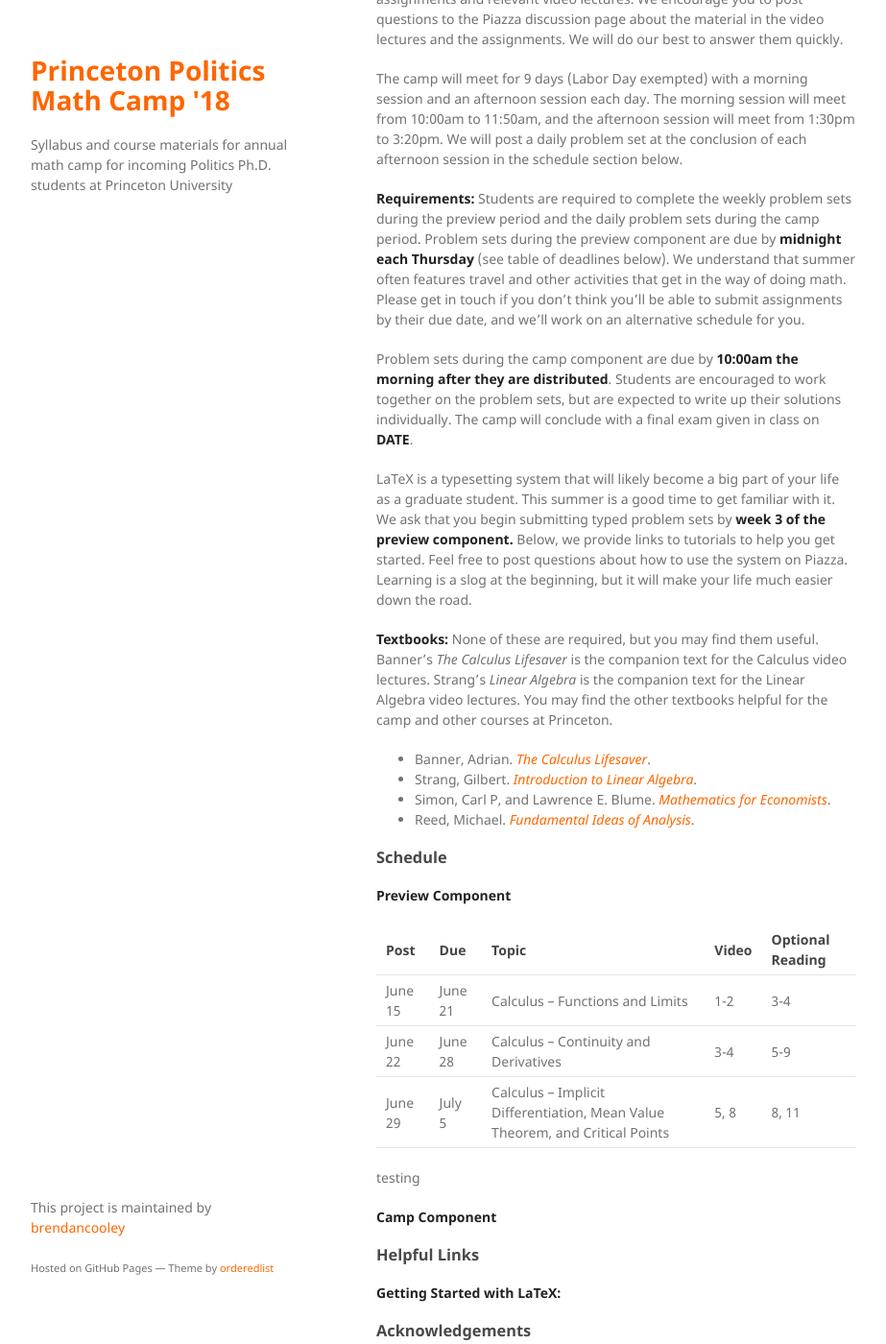
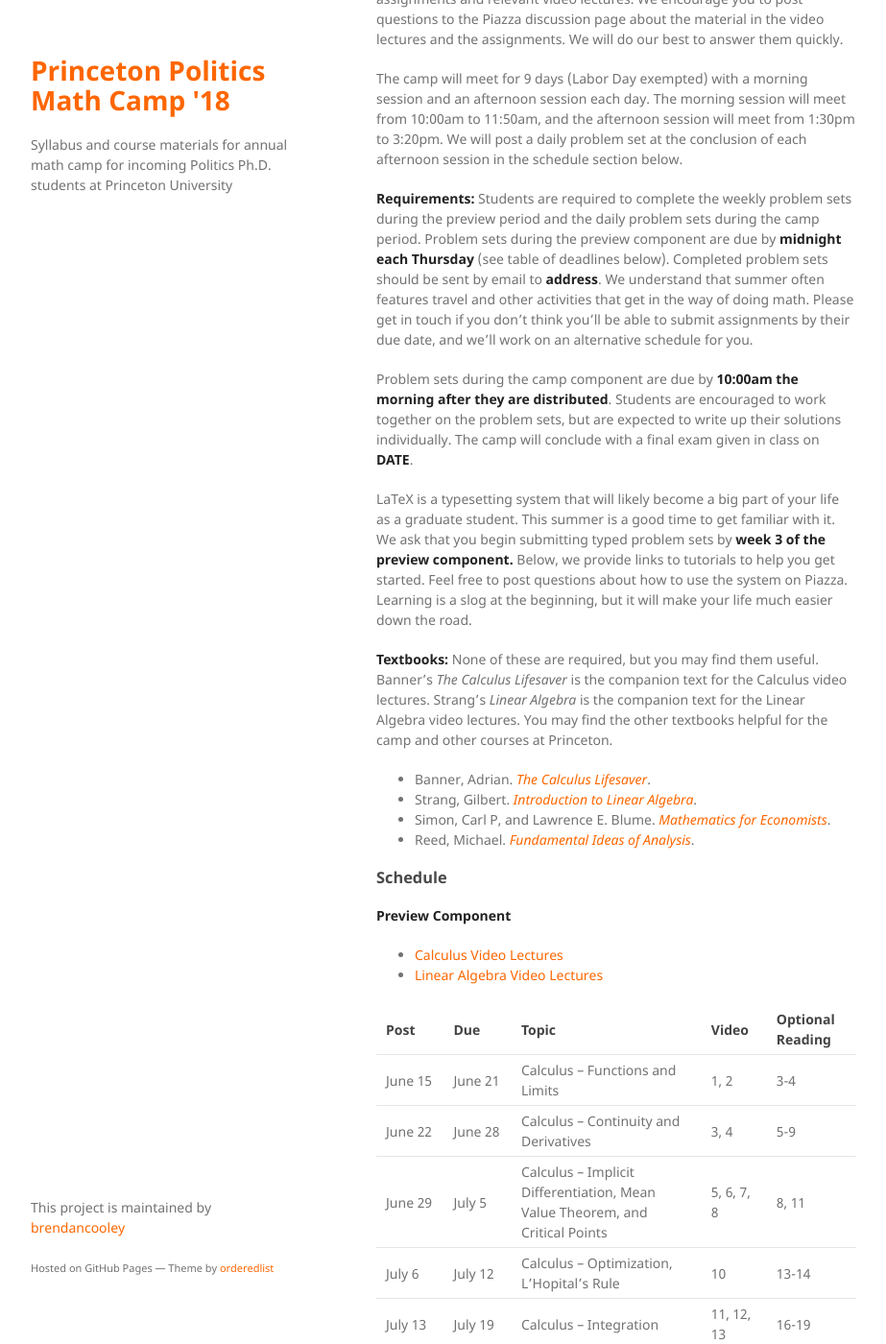
Before and after one commit to brendancooley/imps2019, a Jekyll site: the page built from index.md, in a window 1280 px wide and 1400 px high, scrolled down 815 px. Shown: the whole window at 96% size, without its empty margins (178-1101 px from the left). Built offline with Jekyll 4.4.1, drawn with Linux system fonts in a browser that asks for light colours; nearby versions of some CDN libraries; a script that is not in the unit is left out; our own code applies the rules of GitHub Pages for plain Markdown files; some of the changed text lies outside the part shown.

Commit message:
preview schedule

```diff
--- a/index.md
+++ b/index.md
@@ -29,7 +29,7 @@
 
 The camp will meet for 9 days (Labor Day exempted) with a morning session and an afternoon session each day. The morning session will meet from 10:00am to 11:50am, and the afternoon session will meet from 1:30pm to 3:20pm. We will post a daily problem set at the conclusion of each afternoon session in the schedule section below.
 
-**Requirements:** Students are required to complete the weekly problem sets during the preview period and the daily problem sets during the camp period. Problem sets during the preview component are due by **midnight each Thursday** (see table of deadlines below). We understand that summer often features travel and other activities that get in the way of doing math. Please get in touch if you don't think you'll be able to submit assignments by their due date, and we'll work on an alternative schedule for you.
+**Requirements:** Students are required to complete the weekly problem sets during the preview period and the daily problem sets during the camp period. Problem sets during the preview component are due by **midnight each Thursday** (see table of deadlines below). Completed problem sets should be sent by email to **address**. We understand that summer often features travel and other activities that get in the way of doing math. Please get in touch if you don't think you'll be able to submit assignments by their due date, and we'll work on an alternative schedule for you.
 
 Problem sets during the camp component are due by **10:00am the morning after they are distributed**. Students are encouraged to work together on the problem sets, but are expected to write up their solutions individually. The camp will conclude with a final exam given in class on **DATE**.
 
@@ -46,13 +46,20 @@
 
 **Preview Component**
 
-| Post    | Due     | Topic                                                                         | Video | Optional Reading |
-|---------|---------|-------------------------------------------------------------------------------|-------|------------------|
-| June 15 | June 21 | Calculus -- Functions and Limits                                              | 1-2   | 3-4              |
-| June 22 | June 28 | Calculus -- Continuity and Derivatives                                        | 3-4   | 5-9              |
-| June 29 | July 5  | Calculus -- Implicit Differentiation, Mean Value Theorem, and Critical Points | 5, 8  | 8, 11            |
+- [Calculus Video Lectures](https://press.princeton.edu/video/banner)
+- [Linear Algebra Video Lectures](https://ocw.mit.edu/courses/mathematics/18-06-linear-algebra-spring-2010/video-lectures/)
 
-testing
+| Post      | Due       | Topic                                                                         | Video          | Optional Reading |
+|-----------|-----------|-------------------------------------------------------------------------------|----------------|------------------|
+| June 15   | June 21   | Calculus -- Functions and Limits                                              | 1, 2           | 3-4              |
+| June 22   | June 28   | Calculus -- Continuity and Derivatives                                        | 3, 4           | 5-9              |
+| June 29   | July 5    | Calculus -- Implicit Differentiation, Mean Value Theorem, and Critical Points | 5, 6, 7, 8     | 8, 11            |
+| July 6    | July 12   | Calculus -- Optimization, L'Hopital's Rule                                    | 10             | 13-14            |
+| July 13   | July 19   | Calculus -- Integration                                                       | 11, 12, 13     | 16-19            |
+| July 20   | July 26   | Linear Algebra -- Linear Equations                                            | 1, 2, 3, 4, 5  | 1.1-1.3, 2.1-2.7 |
+| July 27   | August 2  | Linear Algebra -- Vector Spaces and Subspaces                                 | 6, 7, 8, 9, 10 | 3.1-3.6          |
+| August 3  | August 9  | Linear Algebra -- Orthogonality                                               | 14, 15, 16, 17 | 4.1-4.4          |
+| August 10 | August 16 | Linear Algebra -- Determinants                                                | 18, 19         | 5.1-5.2          |
 
 **Camp Component**
 
```
